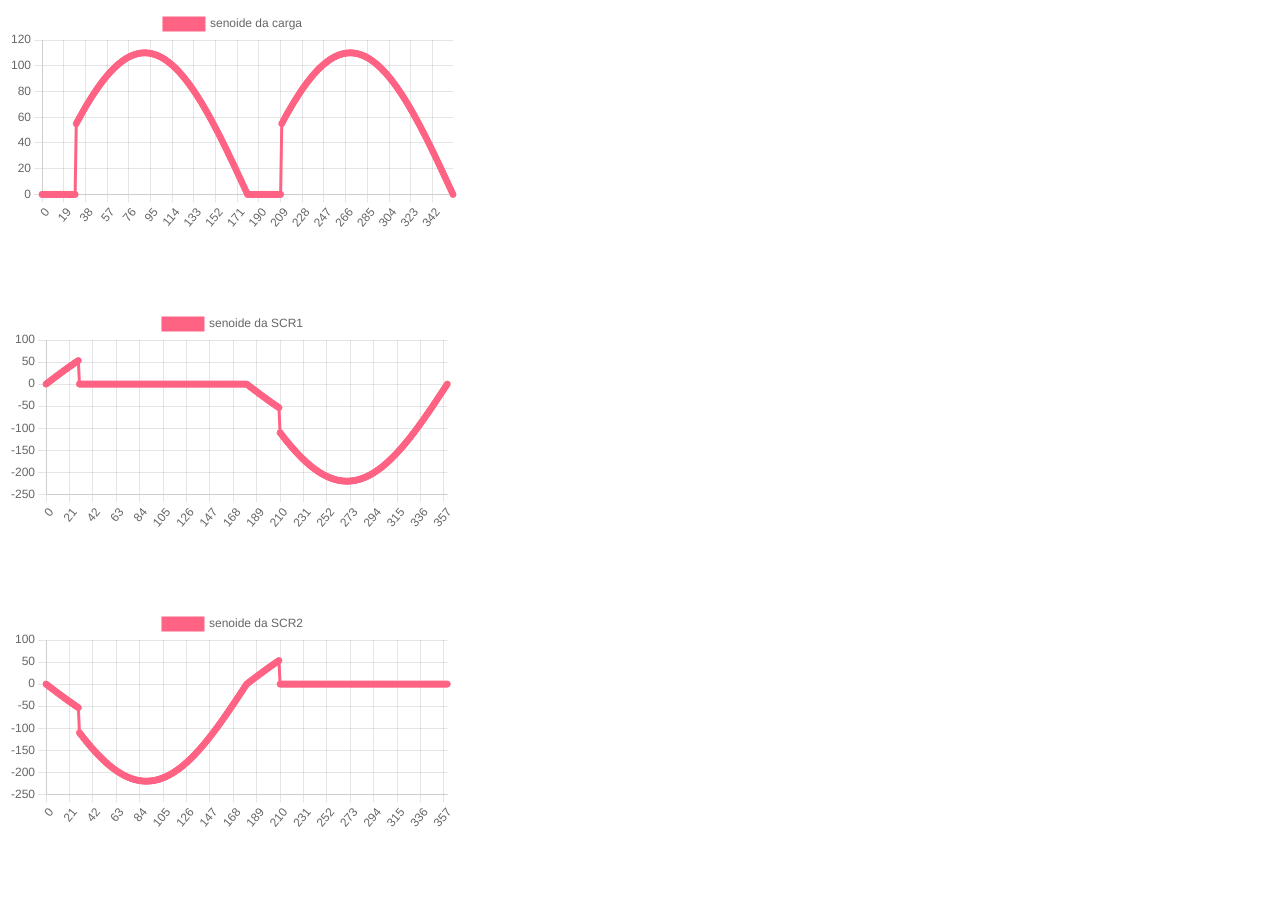
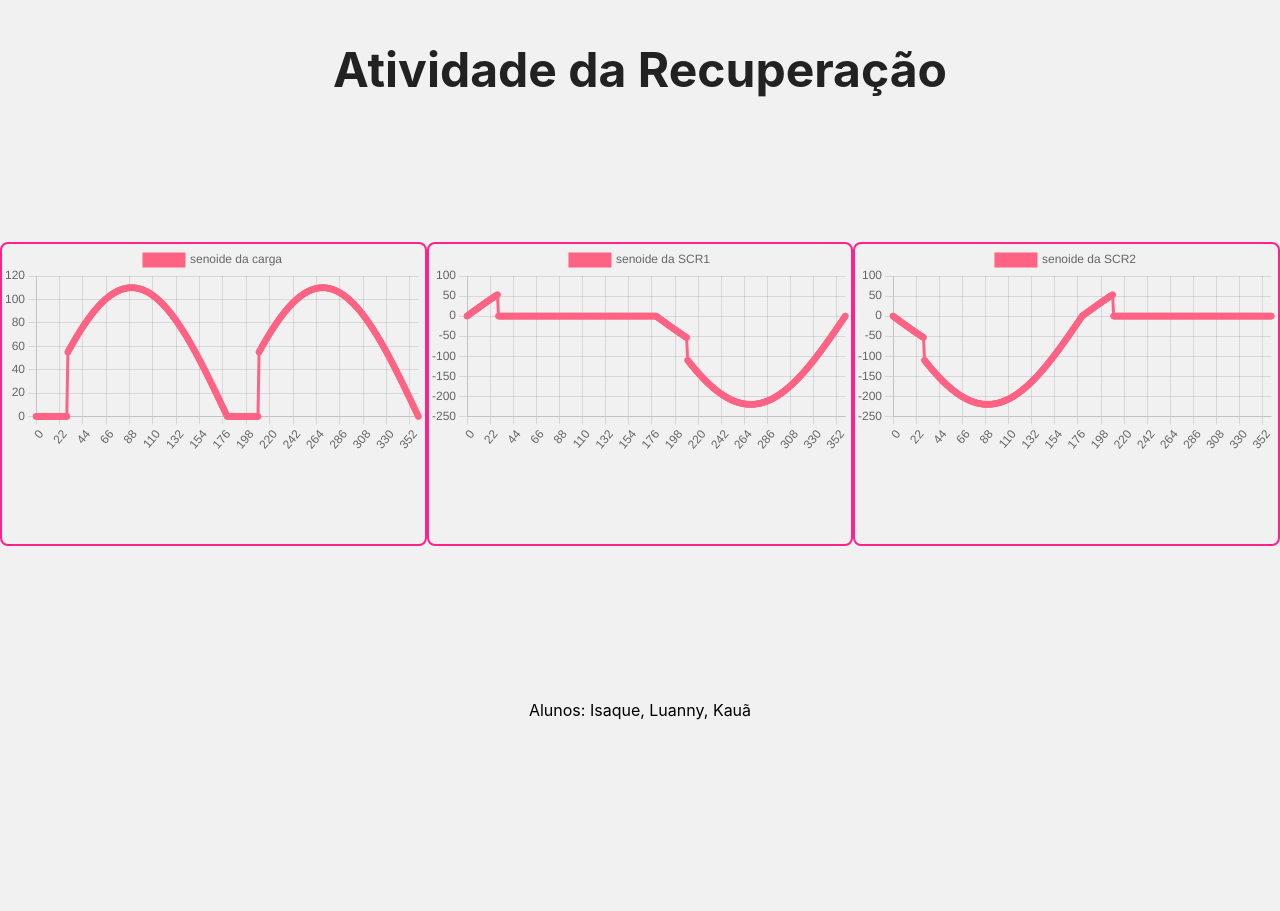
Before and after one commit to alcantaradejs/atividade-dani, a plain HTML site: page index.html in a window 1280 px wide. After the commit the page ends 816 px from the top, so only its background shows below. Drawn offline with nearby package versions, Linux system fonts and the light colour scheme.

Commit message:
versao de apresentacao

```diff
--- a/index.html
+++ b/index.html
@@ -8,7 +8,12 @@
     <link rel="stylesheet" href="style.css">
 </head>
 <body>
-    <div class="app">
+
+    <header>
+        <h1>Atividade da Recuperação</h1>
+    </header>
+
+    <main class="app">
 
         <div class="canvas-area">
             <canvas class="graph" id="chargeGraph"></canvas>
@@ -19,8 +24,13 @@
         <div class="canvas-area">
             <canvas class="graph" id="scr2Graph"></canvas>
         </div>
+    </main>
 
-    </div>
+    <footer>
+        <span>
+            Alunos: Isaque, Luanny, Kauã
+        </span>
+    </footer>
     <script src="https://cdnjs.cloudflare.com/ajax/libs/Chart.js/3.6.0/chart.min.js"></script>
     <script src="/main.js" type="module"></script>
 </body>
--- a/style.css
+++ b/style.css
@@ -1,4 +1,42 @@
+body {
+    background: /* #f88 */ #f1f1f1;
+    display: flex;
+    flex-direction: column;
+    height: 100vh;
+    justify-content: center;
+    align-items: center;
+    font-family: -apple-system, BlinkMacSystemFont, 'Segoe UI', Roboto, Oxygen, Ubuntu, Cantarell, 'Open Sans', 'Helvetica Neue', sans-serif;
+}
+
+h1 {
+    color: #222;
+    font-size: 48px;
+    margin-bottom: 78px;
+}
+
+header {
+    height: 10vh;
+}
+
+main {
+    display: flex;
+    flex-direction: row;
+    justify-content: space-evenly;
+    align-items: center;
+    width: 100vw;
+    height: 85vh;
+}
+
+footer {
+    margin:
+    color: #2229;
+    height: 15vh;
+}
+
 .canvas-area {
     width: 450px;
     height: 300px;
+    border: solid 2px #f28;
+    border-radius: 8px;
+    background: #f1f1f1;
 }
```
